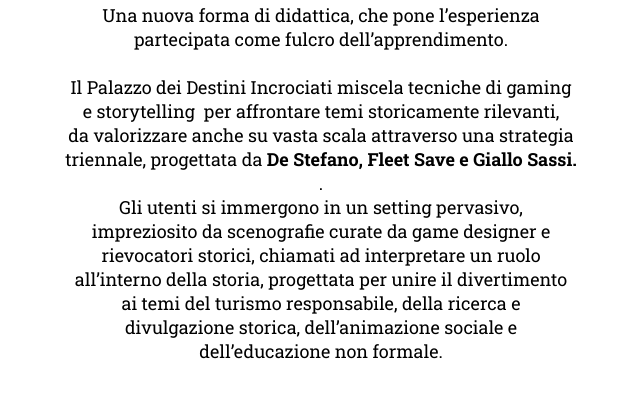
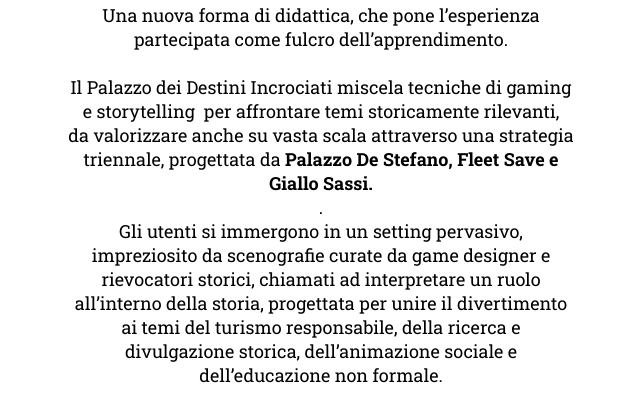
Before and after one commit to ideathingdev/fleetsave, a website built with Parcel: page index.html in a window 1280 px wide. Shown: the part 1023-1428 px from the top of the page, without its empty margins (319-959 px from the left). Built offline with nearby package versions, Linux system fonts and the light colour scheme.

Commit message:
Add files via upload

```diff
--- a/index.html
+++ b/index.html
@@ -198,7 +198,7 @@
               <br />
               <span>
                 da valorizzare anche su vasta scala attraverso una strategia
-                triennale, progettata da <b> De Stefano, Fleet Save e Giallo Sassi.</b>
+                triennale, progettata da <b>Palazzo De Stefano, Fleet Save e Giallo Sassi.</b>
                 <br>
               </span>
               <span>.</span>
```
